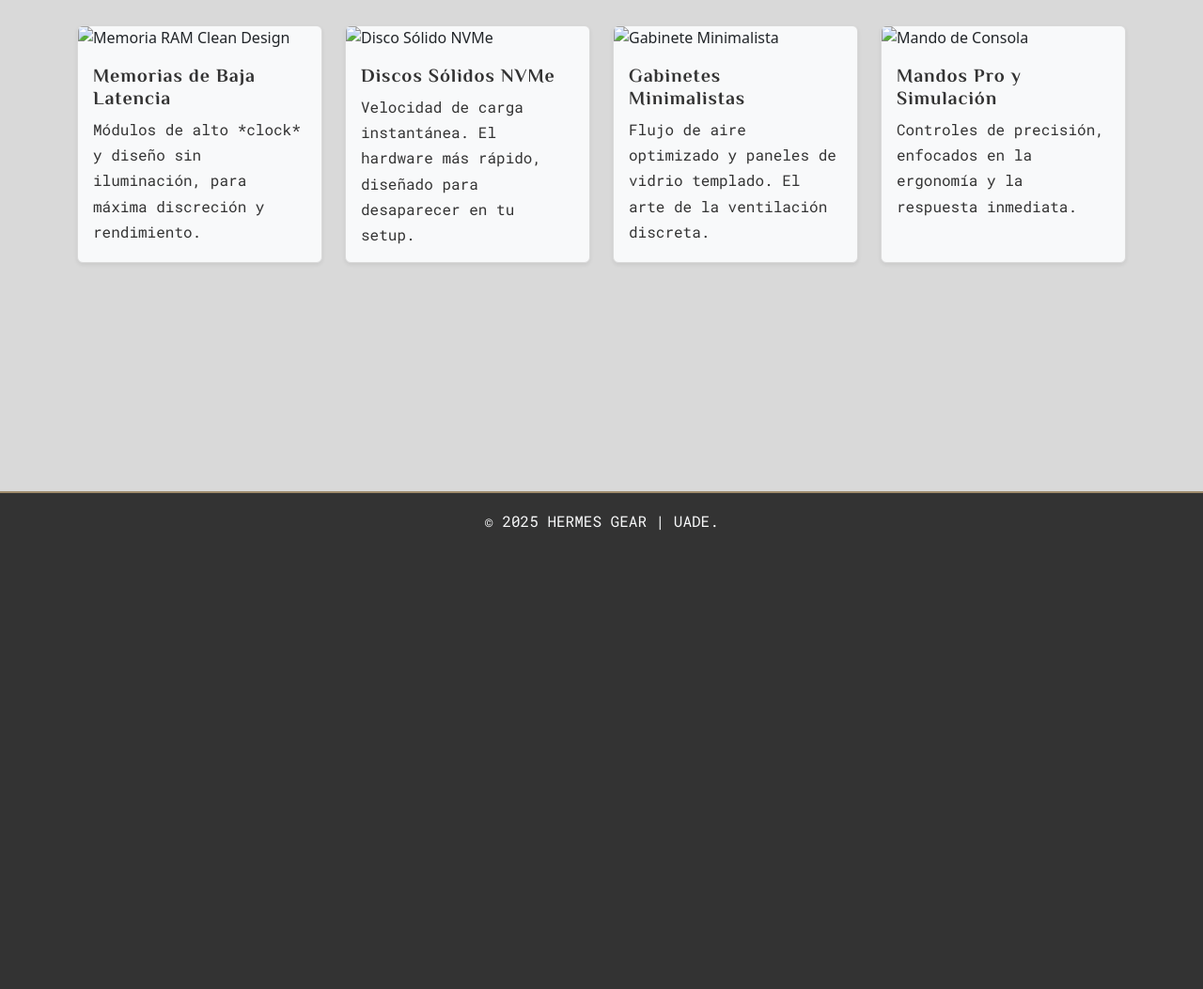
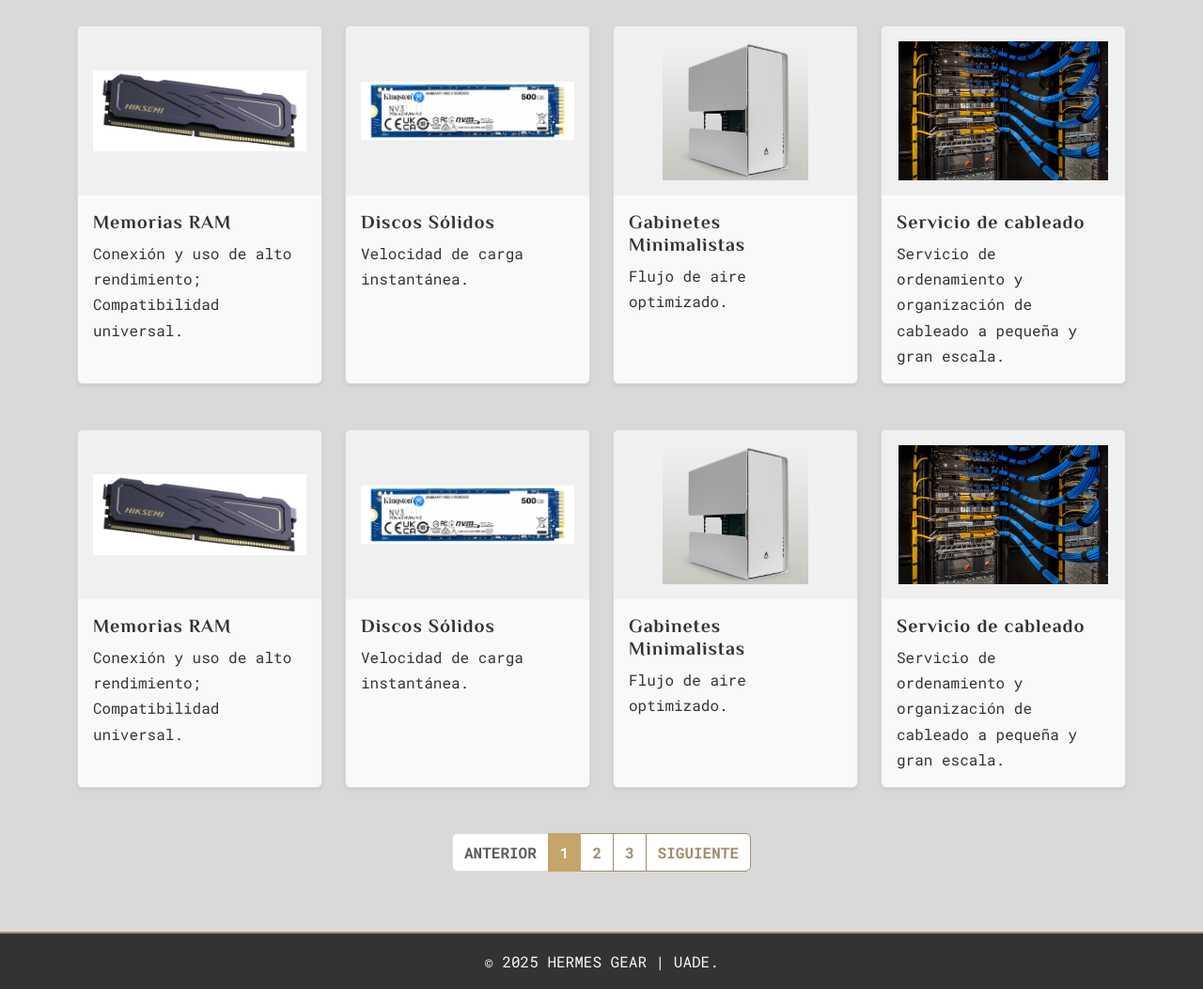
Before and after one commit to JhoneM/ladingHermes, a plain HTML site: page pages/products.html in a window 1280 px wide. Shown: the part 197-1250 px from the top of the page at 94% size. Before the commit the page ends 800 px from the top, so only its background shows below. Drawn offline with nearby package versions, Linux system fonts and the light colour scheme.

Commit message:
Arreglos
- Imagenes
- Arreglos varios

```diff
--- a/css/main.css
+++ b/css/main.css
@@ -231,6 +231,35 @@ footer {
     color: #F0F0F0 !important;
 }
 
+.card-img-fixed {
+    height: 180px;
+    object-fit: contain;
+    padding: 1rem;
+    background-color: #f0f0f0;
+}
+
+.card-body {
+    display: flex;
+    flex-direction: column;
+    justify-content: flex-start;
+}
+
+.card-body .flex-grow-1 {
+    flex-grow: 1;
+}
+
+.pagination .page-item.active .page-link {
+    background-color: #C5A56A !important;
+    border-color: #C5A56A !important;
+    color: white !important;
+}
+
+.pagination .page-item:not(.active) .page-link:hover {
+    background-color: #f0f0f0;
+    color: #C5A56A;
+}
+
+
 
 
 /* ==========================================================================
--- a/pages/products.html
+++ b/pages/products.html
@@ -25,9 +25,7 @@
     </button>
     <div class="collapse navbar-collapse" id="navbarNav">
       <ul class="navbar-nav ms-auto">
-        <li class="nav-item"><a class="nav-link" href="../index.html#inicio">Inicio</a></li>
-        <li class="nav-item"><a class="nav-link" href="../index.html#features">Propuesta</a></li>
-        <li class="nav-item"><a class="nav-link" href="../index.html#comments">Comentarios</a></li>
+        <li class="nav-item"><a class="nav-link" href="../index.html">Inicio</a></li>
         <li class="nav-item"><a class="nav-link" href="aboutUs.html">Nosotros</a></li>
         <li class="nav-item"><a class="nav-link" href="contact.html">Contacto</a></li>
       </ul>
@@ -38,48 +36,118 @@
 <main class="py-5 bg-light-separator" style="min-height: 80vh;">
   <div class="container">
     <h1 class="text-center mb-5 custom-title text-gold">Productos y Servicios</h1>
-    <div class="row row-cols-1 row-cols-md-2 row-cols-lg-4 g-4">
+
+    <div class="row row-cols-1 row-cols-md-2 row-cols-lg-4 g-4 mb-5">
 
       <div class="col">
         <div class="card h-100 border-0 shadow-sm bg-light text-dark">
-          <img src="../img/ram.jpg" class="card-img-top" alt="Memoria RAM Clean Design">
-          <div class="card-body">
-            <h5 class="card-title custom-title text-dark">Memorias de Baja Latencia</h5>
-            <p class="card-text custom-body-text text-dark">Módulos de alto *clock* y diseño sin iluminación, para máxima discreción y rendimiento.</p>
+          <img src="../img/products/ram.png" class="card-img-top card-img-fixed" alt="Memoria RAM">
+          <div class="card-body d-flex flex-column">
+            <h5 class="card-title custom-title text-dark">Memorias RAM</h5>
+            <p class="card-text custom-body-text text-dark flex-grow-1">Conexión y uso de alto rendimiento; Compatibilidad universal.</p>
           </div>
         </div>
       </div>
 
       <div class="col">
         <div class="card h-100 border-0 shadow-sm bg-light text-dark">
-          <img src="../img/ssd.jpg" class="card-img-top" alt="Disco Sólido NVMe">
-          <div class="card-body">
-            <h5 class="card-title custom-title text-dark">Discos Sólidos NVMe</h5>
-            <p class="card-text custom-body-text text-dark">Velocidad de carga instantánea. El hardware más rápido, diseñado para desaparecer en tu setup.</p>
+          <img src="../img/products/disco-solido.png" class="card-img-top card-img-fixed" alt="Disco Sólido">
+          <div class="card-body d-flex flex-column">
+            <h5 class="card-title custom-title text-dark">Discos Sólidos</h5>
+            <p class="card-text custom-body-text text-dark flex-grow-1">Velocidad de carga instantánea.</p>
           </div>
         </div>
       </div>
 
       <div class="col">
         <div class="card h-100 border-0 shadow-sm bg-light text-dark">
-          <img src="../img/gabinete.jpg" class="card-img-top" alt="Gabinete Minimalista">
-          <div class="card-body">
+          <img src="../img/products/gabinete.png" class="card-img-top card-img-fixed" alt="Gabinete Minimalista">
+          <div class="card-body d-flex flex-column">
             <h5 class="card-title custom-title text-dark">Gabinetes Minimalistas</h5>
-            <p class="card-text custom-body-text text-dark">Flujo de aire optimizado y paneles de vidrio templado. El arte de la ventilación discreta.</p>
+            <p class="card-text custom-body-text text-dark flex-grow-1">Flujo de aire optimizado.</p>
           </div>
         </div>
       </div>
 
       <div class="col">
         <div class="card h-100 border-0 shadow-sm bg-light text-dark">
-          <img src="../img/mando.jpg" class="card-img-top" alt="Mando de Consola">
-          <div class="card-body">
-            <h5 class="card-title custom-title text-dark">Mandos Pro y Simulación</h5>
-            <p class="card-text custom-body-text text-dark">Controles de precisión, enfocados en la ergonomía y la respuesta inmediata.</p>
+          <img src="../img/products/cable-management.png" class="card-img-top card-img-fixed" alt="Cable Management">
+          <div class="card-body d-flex flex-column">
+            <h5 class="card-title custom-title text-dark">Servicio de cableado</h5>
+            <p class="card-text custom-body-text text-dark flex-grow-1">Servicio de ordenamiento y organización de cableado a pequeña y gran escala.</p>
+          </div>
+        </div>
+      </div>
+
+    </div>
+
+    <div class="row row-cols-1 row-cols-md-2 row-cols-lg-4 g-4">
+
+      <div class="col">
+        <div class="card h-100 border-0 shadow-sm bg-light text-dark">
+          <img src="../img/products/ram.png" class="card-img-top card-img-fixed" alt="Memoria RAM">
+          <div class="card-body d-flex flex-column">
+            <h5 class="card-title custom-title text-dark">Memorias RAM</h5>
+            <p class="card-text custom-body-text text-dark flex-grow-1">Conexión y uso de alto rendimiento; Compatibilidad universal.</p>
+          </div>
+        </div>
+      </div>
+
+      <div class="col">
+        <div class="card h-100 border-0 shadow-sm bg-light text-dark">
+          <img src="../img/products/disco-solido.png" class="card-img-top card-img-fixed" alt="Disco Sólido">
+          <div class="card-body d-flex flex-column">
+            <h5 class="card-title custom-title text-dark">Discos Sólidos</h5>
+            <p class="card-text custom-body-text text-dark flex-grow-1">Velocidad de carga instantánea.</p>
+          </div>
+        </div>
+      </div>
+
+      <div class="col">
+        <div class="card h-100 border-0 shadow-sm bg-light text-dark">
+          <img src="../img/products/gabinete.png" class="card-img-top card-img-fixed" alt="Gabinete Minimalista">
+          <div class="card-body d-flex flex-column">
+            <h5 class="card-title custom-title text-dark">Gabinetes Minimalistas</h5>
+            <p class="card-text custom-body-text text-dark flex-grow-1">Flujo de aire optimizado.</p>
+          </div>
+        </div>
+      </div>
+
+      <div class="col">
+        <div class="card h-100 border-0 shadow-sm bg-light text-dark">
+          <img src="../img/products/cable-management.png" class="card-img-top card-img-fixed" alt="Cable Management">
+          <div class="card-body d-flex flex-column">
+            <h5 class="card-title custom-title text-dark">Servicio de cableado</h5>
+            <p class="card-text custom-body-text text-dark flex-grow-1">Servicio de ordenamiento y organización de cableado a pequeña y gran escala.</p>
           </div>
         </div>
       </div>
     </div>
+
+    <nav aria-label="Navegación de productos" class="mt-5">
+      <ul class="pagination justify-content-center">
+        <li class="page-item disabled">
+          <a class="page-link custom-body-text text-charcoal bg-white btn-outline-gold" href="#" tabindex="-1" aria-disabled="true">Anterior</a>
+        </li>
+
+        <li class="page-item active" aria-current="page">
+          <a class="page-link custom-body-text bg-gold text-white btn-outline-gold" href="#" style="background-color: #C5A56A !important; border-color: #C5A56A !important;">1</a>
+        </li>
+
+        <li class="page-item">
+          <a class="page-link custom-body-text text-charcoal bg-white btn-outline-gold" href="#">2</a>
+        </li>
+
+        <li class="page-item">
+          <a class="page-link custom-body-text text-charcoal bg-white btn-outline-gold" href="#">3</a>
+        </li>
+
+        <li class="page-item">
+          <a class="page-link custom-body-text text-charcoal bg-white btn-outline-gold" href="#">Siguiente</a>
+        </li>
+      </ul>
+    </nav>
+
   </div>
 </main>
 
```
Also changed, not shown: pages/aboutUs.html (+1 -3 lines), pages/contact.html (+1 -3 lines), img/products/cable-management.png (added), img/products/disco-solido.png (added), img/products/gabinete.png (added), img/products/ram.png (added).
